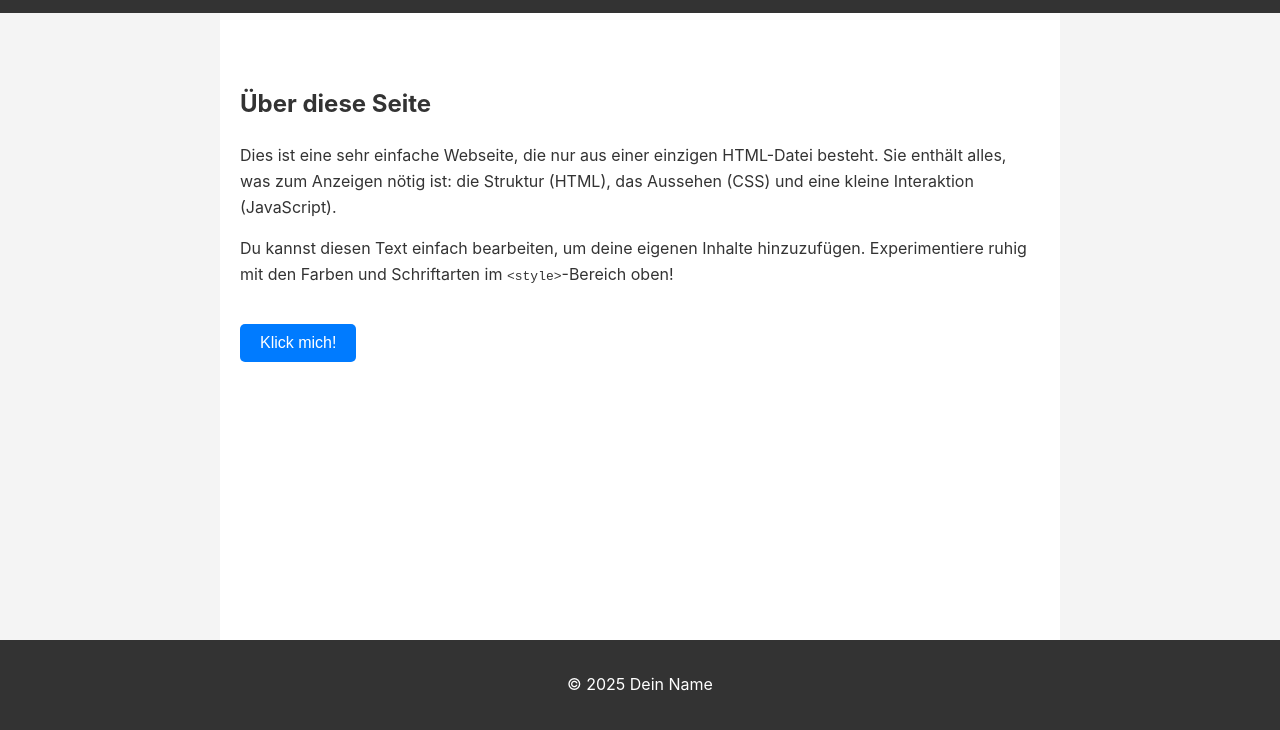
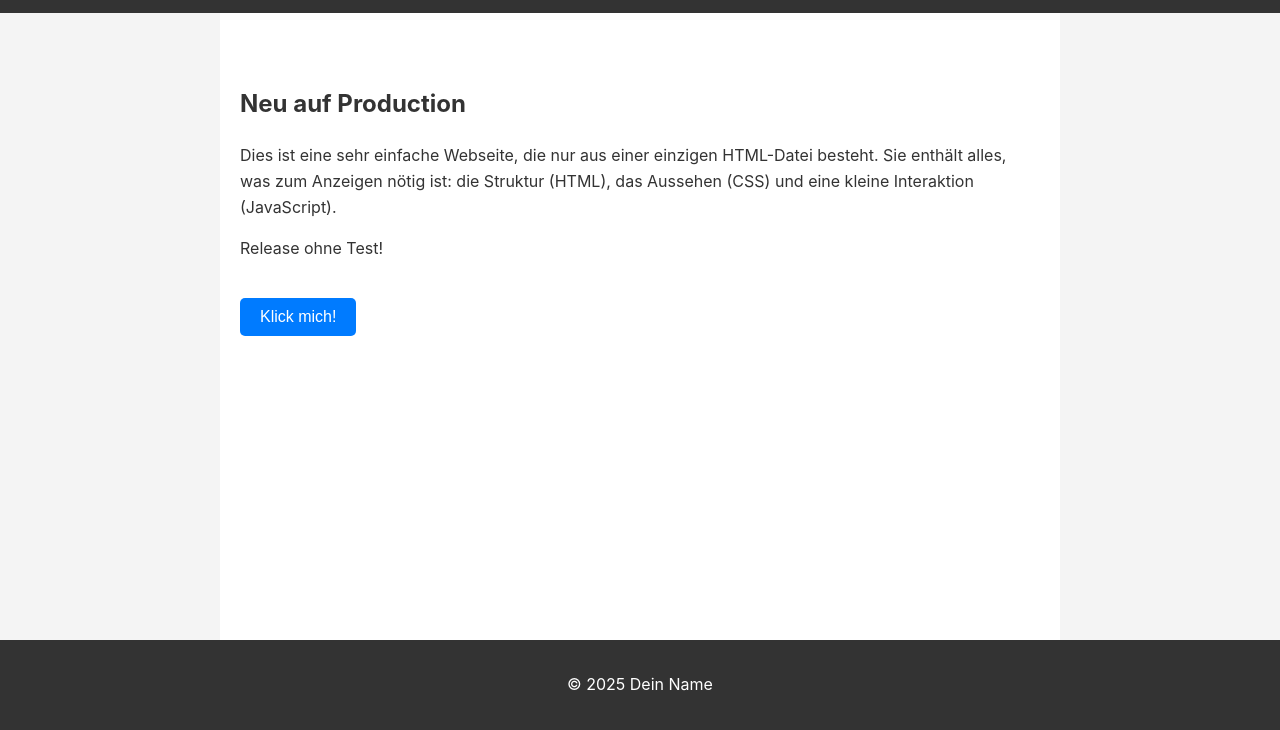
Before and after one commit to Marcus622/github-actions-demo, a plain HTML site: page frontend/index.html in a window 1280 px wide. Shown: the part 70-800 px from the top of the page. Drawn offline with Linux system fonts and the light colour scheme.

Commit message:
only Productversion

```diff
--- a/frontend/index.html
+++ b/frontend/index.html
@@ -85,12 +85,12 @@
 
     <div class="container">
         <main>
-            <h2>Über diese Seite</h2>
+            <h2>Neu auf Production</h2>
             <p>
                 Dies ist eine sehr einfache Webseite, die nur aus einer einzigen HTML-Datei besteht. Sie enthält alles, was zum Anzeigen nötig ist: die Struktur (HTML), das Aussehen (CSS) und eine kleine Interaktion (JavaScript).
             </p>
             <p>
-                Du kannst diesen Text einfach bearbeiten, um deine eigenen Inhalte hinzuzufügen. Experimentiere ruhig mit den Farben und Schriftarten im <code>&lt;style&gt;</code>-Bereich oben!
+                Release ohne Test!
             </p>
 
             <button class="action-button" id="helloButton">Klick mich!</button>
```
Also changed, not shown: 2 other files.
